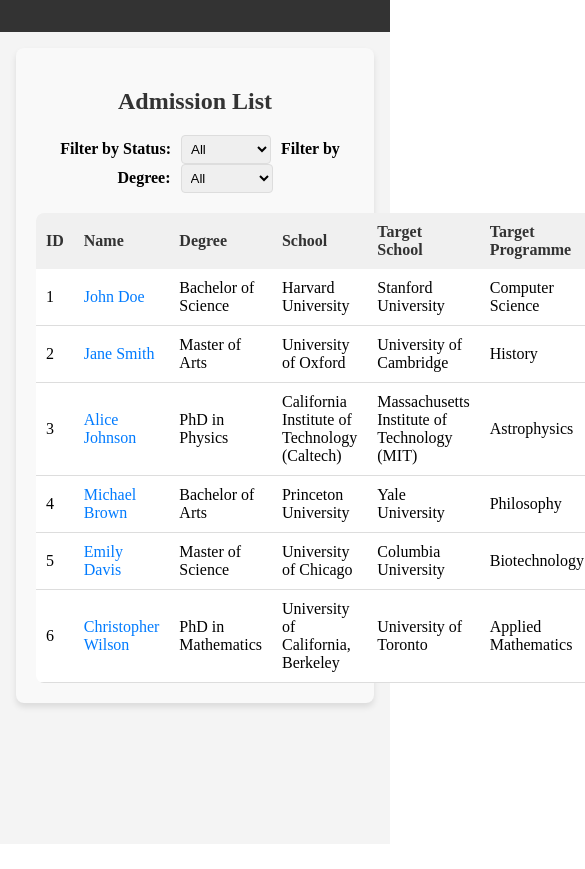
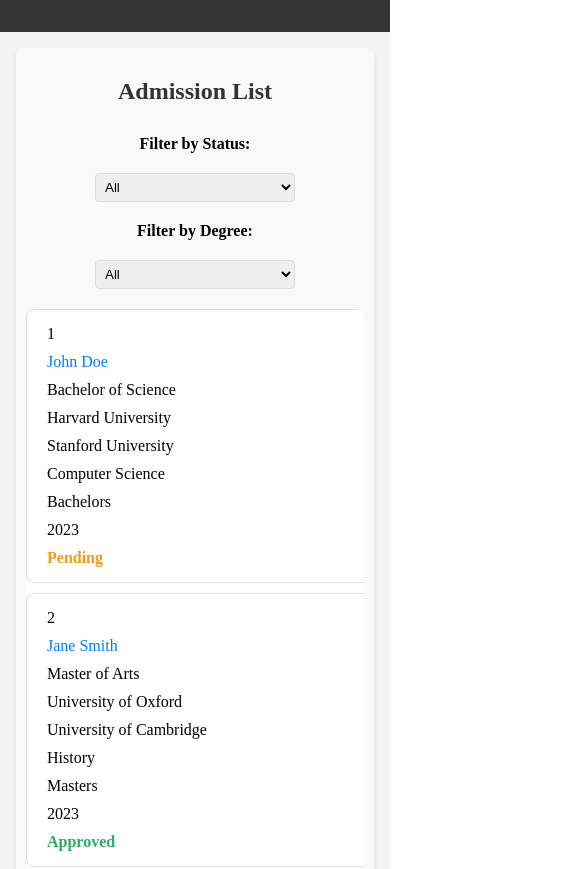
Before and after one commit to BAIGUANGMEI/AdmissionEasy, a Vue app: page /#/ in a window 390 px wide. Shown: the top 869 px of the page, 585 px wide, since content can reach past the window. Before the commit the page ends 844 px from the top, so only its background shows below. Built offline with nearby package versions, Linux system fonts and the light colour scheme.

Commit message:
feat: Mobile Responsive Design

```diff
--- a/src/components/AdmissionList.vue
+++ b/src/components/AdmissionList.vue
@@ -205,6 +205,10 @@
 .filter-section {
   margin-bottom: 20px;
   text-align: center;
+  display: flex;
+  flex-wrap: wrap;
+  gap: 10px;
+  justify-content: center;
 }
 
 .filter-section label {
@@ -216,6 +220,8 @@
   padding: 5px;
   border-radius: 4px;
   border: 1px solid #ddd;
+  width: 100%;
+  max-width: 200px;
 }
 
 .admission-table {
@@ -271,4 +277,49 @@
 .status-rejected {
   color: #e74c3c;
 }
+
+/* 移动端适配 */
+@media (max-width: 768px) {
+  .admission-list {
+    padding: 10px;
+  }
+
+  .admission-table {
+    display: block;
+    overflow-x: auto;
+    white-space: nowrap;
+    border-radius: 8px;
+    background-color: #fff;
+  }
+
+  thead {
+    display: none;
+  }
+
+  tbody tr {
+    display: flex;
+    flex-direction: column;
+    border: 1px solid #ddd;
+    margin-bottom: 10px;
+    border-radius: 8px;
+    padding: 10px;
+    width: 100vw;
+  }
+
+  tbody td {
+    display: block;
+    text-align: left;
+    justify-content: space-between;
+    padding: 5px 0;
+    border-bottom: none;
+  }
+
+  tbody td::before {
+    content: attr(data-label);
+    font-weight: bold;
+    margin-right: 10px;
+    color: #333;
+  }
+}
+
 </style>
--- a/src/views/HomeView.vue
+++ b/src/views/HomeView.vue
@@ -17,7 +17,8 @@
 .container {
   display: flex;
   flex-direction: column;
-  height: 100vh;
+  min-height: 100vh;
+  width: 100%;
 }
 
 .navbar {
```
